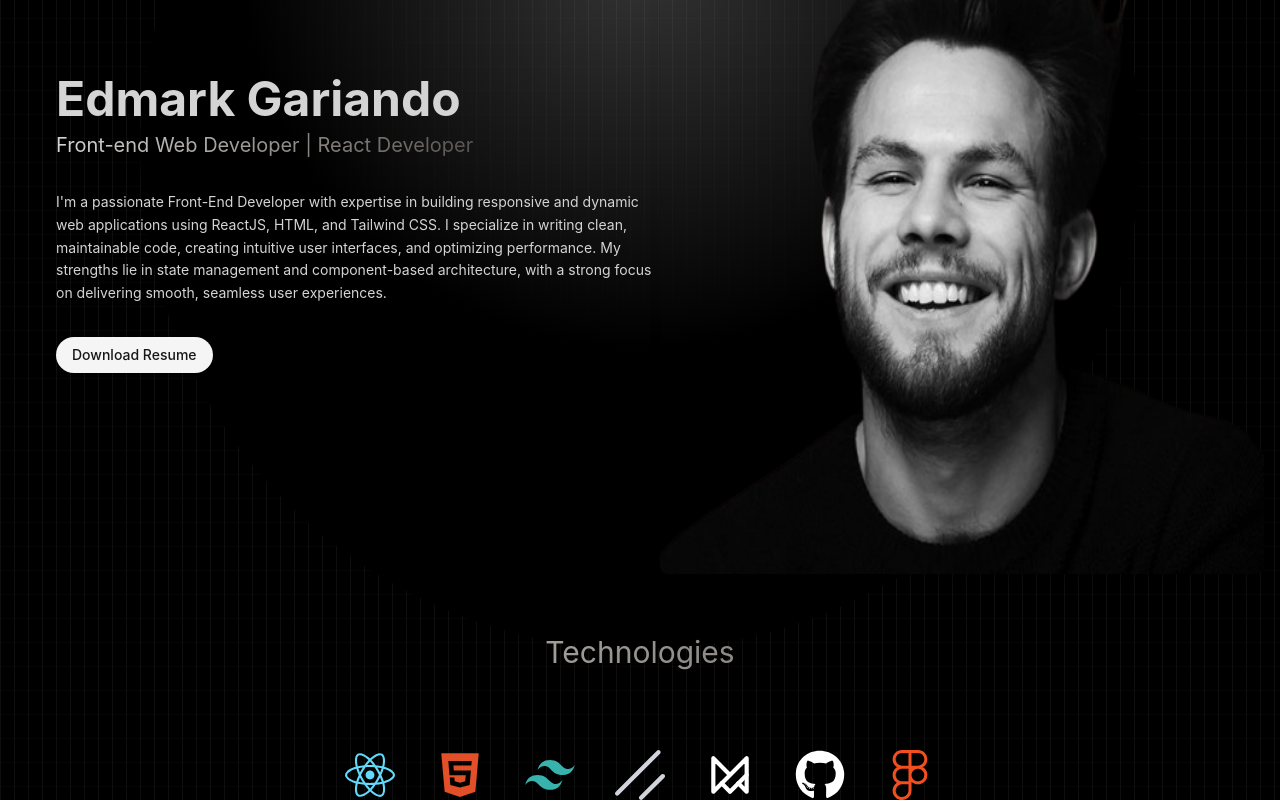
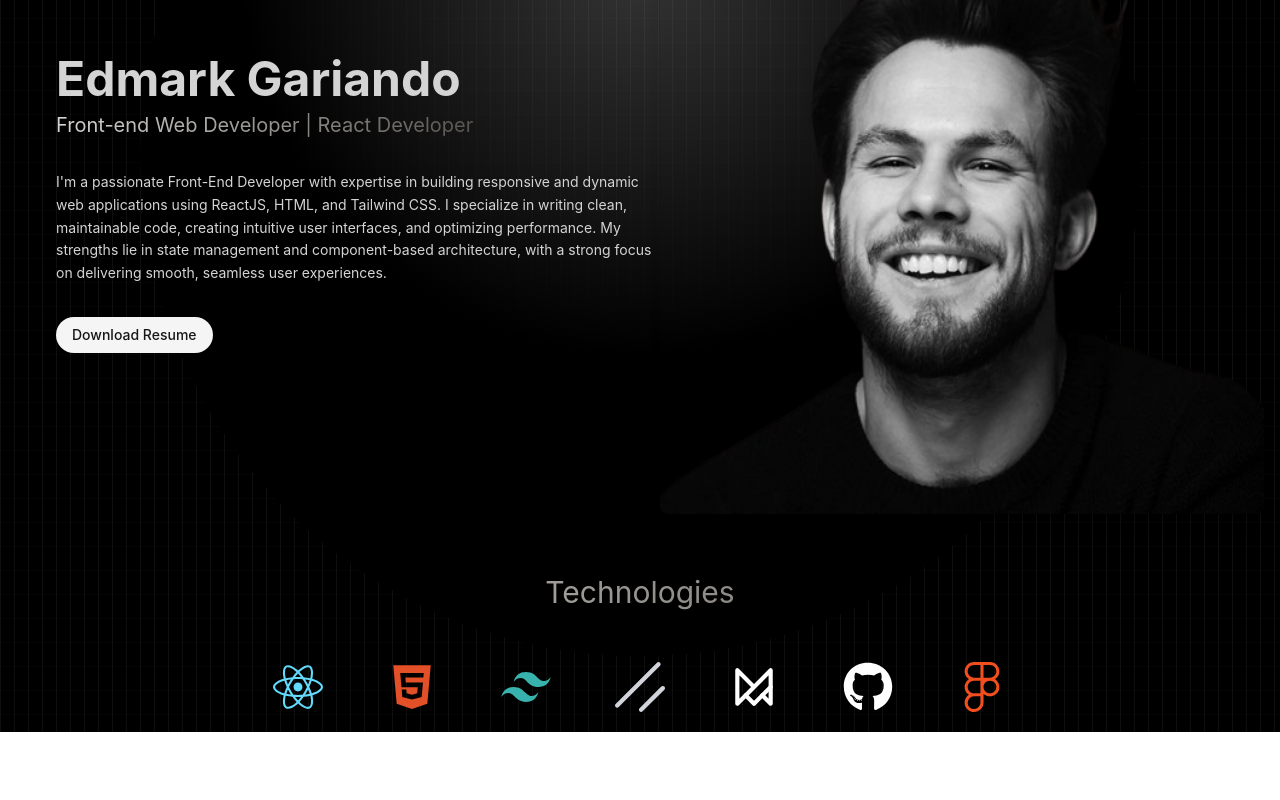
Before and after one commit to kramislife/portfolio-react, a React (Vite) app: page / in a window 1280 px wide. Shown: the part 246-1046 px from the top of the page. After the commit the page ends 978 px from the top, so only its background shows below. Built offline with nearby package versions, Linux system fonts and the light colour scheme.

Commit message:
Add new dependencies and update technology names

```diff
--- a/package.json
+++ b/package.json
@@ -12,6 +12,7 @@
   "dependencies": {
     "@radix-ui/react-icons": "^1.3.0",
     "@radix-ui/react-slot": "^1.1.0",
+    "@radix-ui/react-tooltip": "^1.1.3",
     "class-variance-authority": "^0.7.0",
     "clsx": "^2.1.1",
     "lucide-react": "^0.453.0",
--- a/src/components/Hero/Hero.jsx
+++ b/src/components/Hero/Hero.jsx
@@ -5,13 +5,13 @@ import { Button } from "@/components/ui/button";
 const Hero = () => {
   return (
     <section>
-      <div className="px-4 flex flex-col lg:flex-row-reverse items-center lg:space-x-10 mb-10 mt-10 lg:mt-0">
+      <div className="px-4 flex flex-col lg:flex-row-reverse items-center lg:space-x-10 py-5">
         {/* Image */}
-        <div className="lg:w-1/2 lg:my-5">
+        <div className="lg:w-1/2">
           <img
             src={profile}
             alt="Edmark Gariando"
-            className="lg:w-[90vh] lg:h-[90vh] rounded-lg shadow-lg"
+            className="lg:w-[80vh] lg:h-[80vh] rounded-lg shadow-lg my-5"
           />
         </div>
         {/* Text Content */}
--- a/src/components/Technologies/Technologies.jsx
+++ b/src/components/Technologies/Technologies.jsx
@@ -1,24 +1,39 @@
 import { Technology } from "../constant/Index";
+import {
+  Tooltip,
+  TooltipContent,
+  TooltipProvider,
+  TooltipTrigger,
+} from "@/components/ui/tooltip";
 
 const Technologies = () => {
   return (
-    <section className="px-5">
-      <h1 className="gradient text-3xl text-center lg:pb-20 pb-10">
-        {" "}
-        Technologies
-      </h1>
-      <div className="flex flex-wrap justify-center gap-20 lg:gap-10 text-white">
+    <>
+      <section>
+        <div className="p-5 space-y-10">
+          <h1 className="gradient text-3xl text-center"> Technologies</h1>
+          <TooltipProvider>
+            <div className="flex flex-wrap justify-center gap-16">
               {Technology.map((item) => (
+                <Tooltip key={item.id}>
+                  <TooltipTrigger>
                     <div
-            key={item.id}
-            className="transition duration-300 ease-in-out hover:scale-125"
-            style={{ color: item.color }} // Apply the color dynamically
+                      className="transition duration-300 ease-in-out hover:scale-125 pt-3"
+                      style={{ color: item.color }}
                     >
                       {item.icon}
                     </div>
+                  </TooltipTrigger>
+                  <TooltipContent>
+                    <p> {item.name} </p>
+                  </TooltipContent>
+                </Tooltip>
               ))}
             </div>
+          </TooltipProvider>
+        </div>
       </section>
+    </>
   );
 };
 
--- a/src/components/constant/Index.jsx
+++ b/src/components/constant/Index.jsx
@@ -37,7 +37,7 @@ export const NavItems = [
 export const Technology = [
   {
     id: 1,
-    name: "React",
+    name: "React JS",
     icon: <FaReact size={50} />,
     color: "#61DAFB", // React Blue
   },
--- /dev/null
+++ b/src/components/ui/tooltip.jsx
@@ -0,0 +1,29 @@
+import * as React from "react";
+import * as TooltipPrimitive from "@radix-ui/react-tooltip";
+
+import { cn } from "@/lib/utils";
+
+const TooltipProvider = TooltipPrimitive.Provider;
+
+const Tooltip = TooltipPrimitive.Root;
+
+const TooltipTrigger = TooltipPrimitive.Trigger;
+
+const TooltipContent = React.forwardRef(
+  ({ className, sideOffset = 4, ...props }, ref) => (
+    <TooltipPrimitive.Portal>
+      <TooltipPrimitive.Content
+        ref={ref}
+        sideOffset={sideOffset}
+        className={cn(
+          "z-50 overflow-hidden rounded-md bg-primary px-3 py-1.5 text-xs text-primary-foreground animate-in fade-in-0 zoom-in-95 data-[state=closed]:animate-out data-[state=closed]:fade-out-0 data-[state=closed]:zoom-out-95 data-[side=bottom]:slide-in-from-top-2 data-[side=left]:slide-in-from-right-2 data-[side=right]:slide-in-from-left-2 data-[side=top]:slide-in-from-bottom-2",
+          className
+        )}
+        {...props}
+      />
+    </TooltipPrimitive.Portal>
+  )
+);
+TooltipContent.displayName = TooltipPrimitive.Content.displayName;
+
+export { Tooltip, TooltipTrigger, TooltipContent, TooltipProvider };
```
Also changed, not shown: 1 other file (tests, documents, lock files or other folders). Lines whose indentation alone changed are shown as unchanged.
